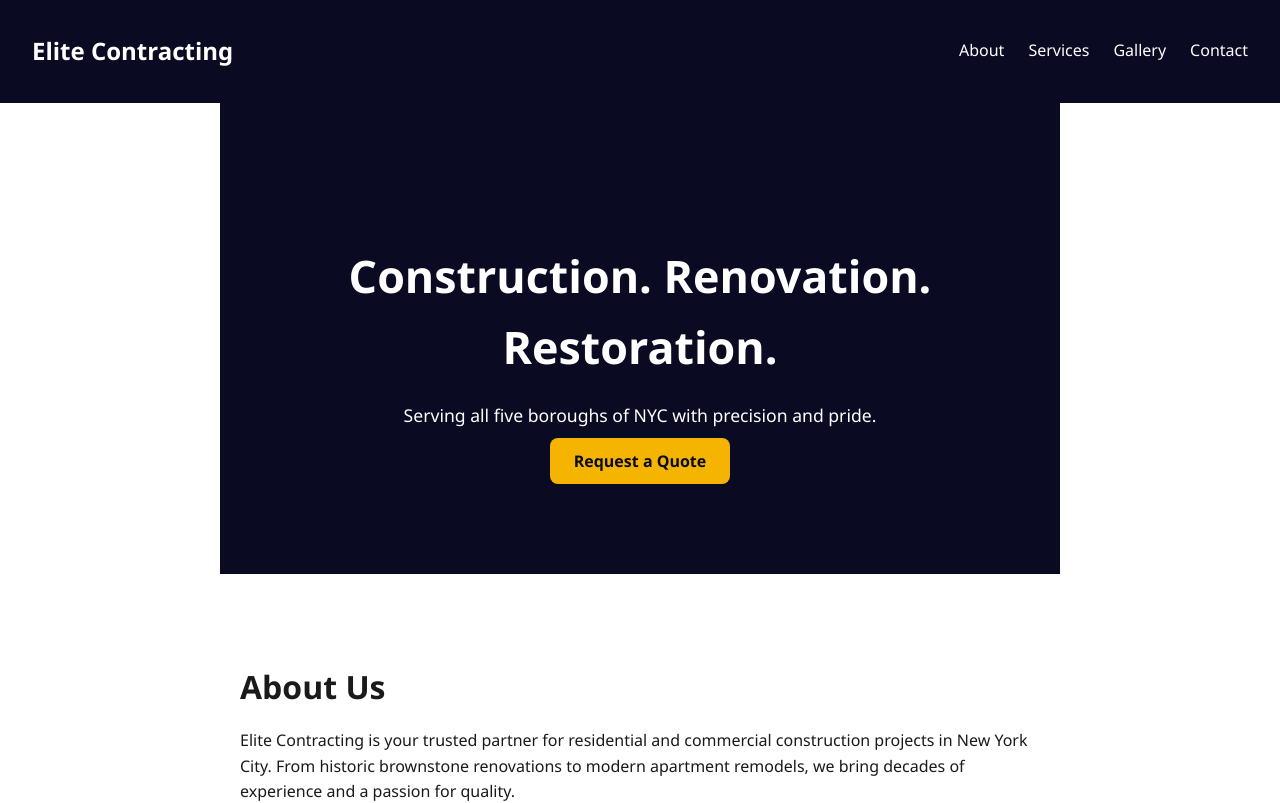
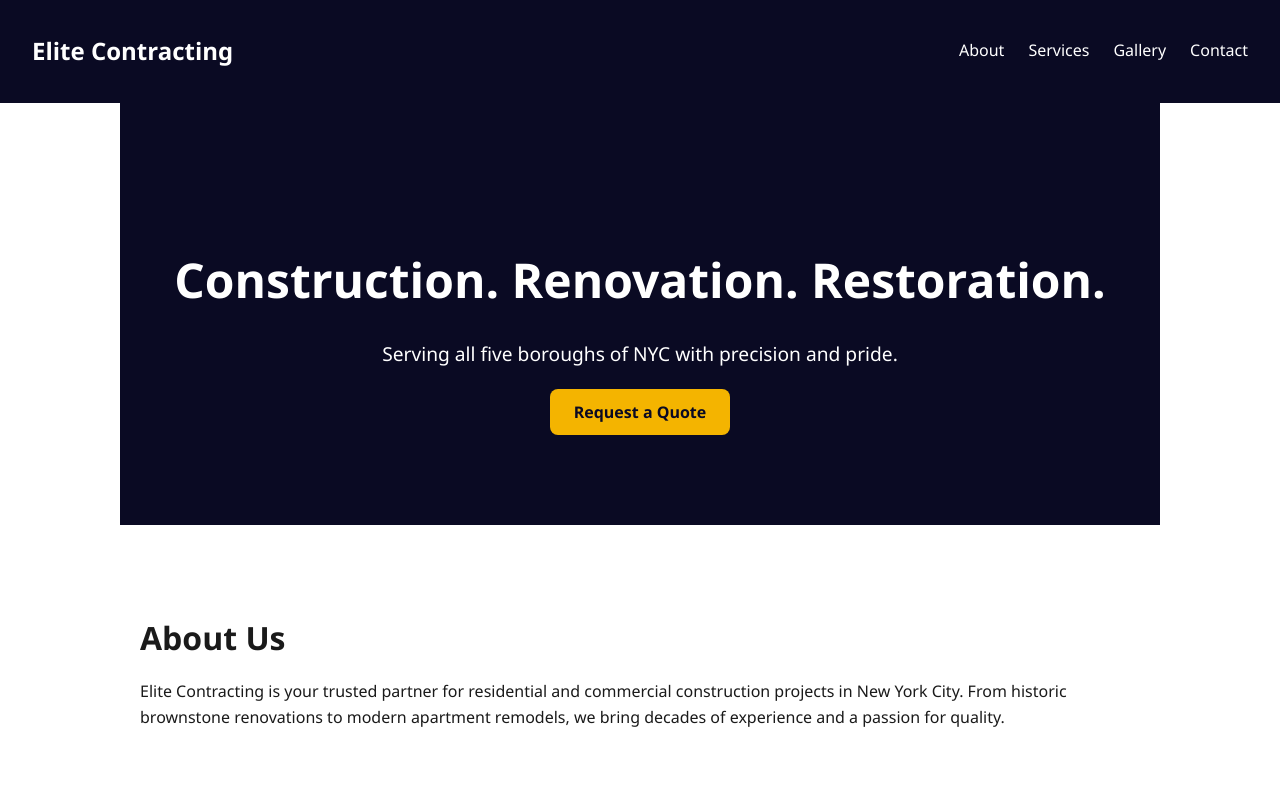
Before and after one commit to masterkitten/Elite-Contracting, a React (Vite) app: page / in a window 1280 px wide. Shown: the top 803 px of the page. Built offline with nearby package versions, Linux system fonts and the light colour scheme.

Commit message:
Update index.css

```diff
--- a/src/index.css
+++ b/src/index.css
@@ -12,7 +12,7 @@
 
 /* Navbar */
 .navbar {
-  background-color: #0a0a23; /* navy */
+  background-color: #0a0a23;
   color: #ffffff;
   padding: 1rem 2rem;
   display: flex;
@@ -42,7 +42,7 @@
 }
 
 .nav-links li a:hover {
-  color: #f4b400; /* gold/yellow */
+  color: #f4b400;
 }
 
 /* Hero */
@@ -50,29 +50,28 @@
   width: 100%;
   padding: 100px 20px;
   text-align: center;
-  background-color: #0a0a23; /* navy blue */
+  background-color: #0a0a23;
   color: white;
 }
 
 .hero .hero-content {
-  width: 100%;
-  max-width: none;
-  padding: 0;
-  margin: 0;
+  max-width: 1200px;
+  margin: 0 auto;
+  padding: 0 20px;
 }
 
 .hero h2 {
-  font-size: 2.8rem;
-  margin-bottom: 10px;
+  font-size: 3rem;
+  margin-bottom: 20px;
 }
 
 .hero p {
-  font-size: 1.1rem;
-  margin-bottom: 20px;
+  font-size: 1.2rem;
+  margin-bottom: 30px;
 }
 
 .btn {
-  background-color: #f4b400; /* gold */
+  background-color: #f4b400;
   padding: 12px 24px;
   border-radius: 8px;
   color: #0a0a23;
@@ -88,8 +87,8 @@
 /* Section Styles */
 section {
   padding: 60px 20px;
-  max-width: 800px;
   margin: 0 auto;
+  max-width: 1000px;
 }
 
 h2 {
```
